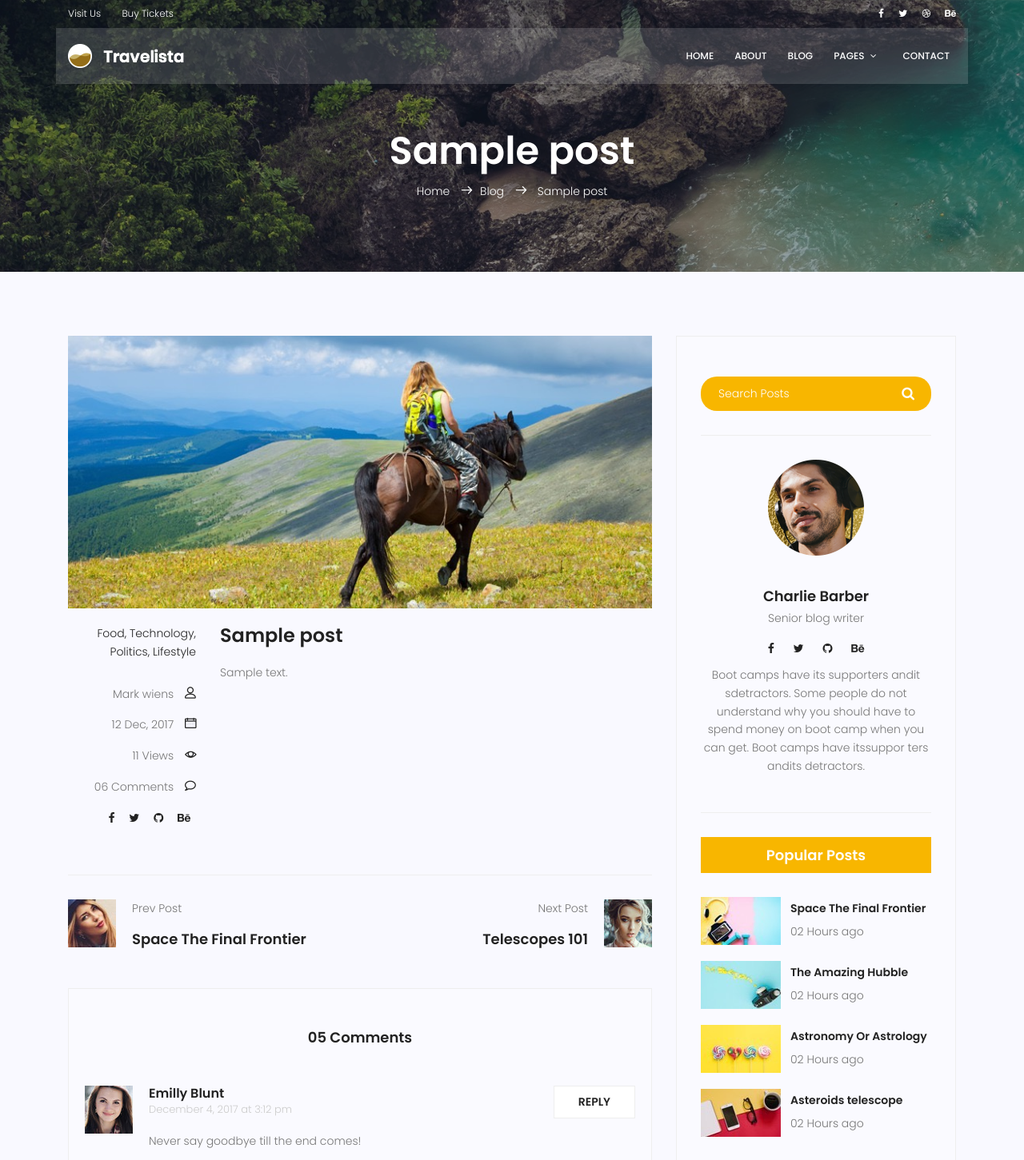
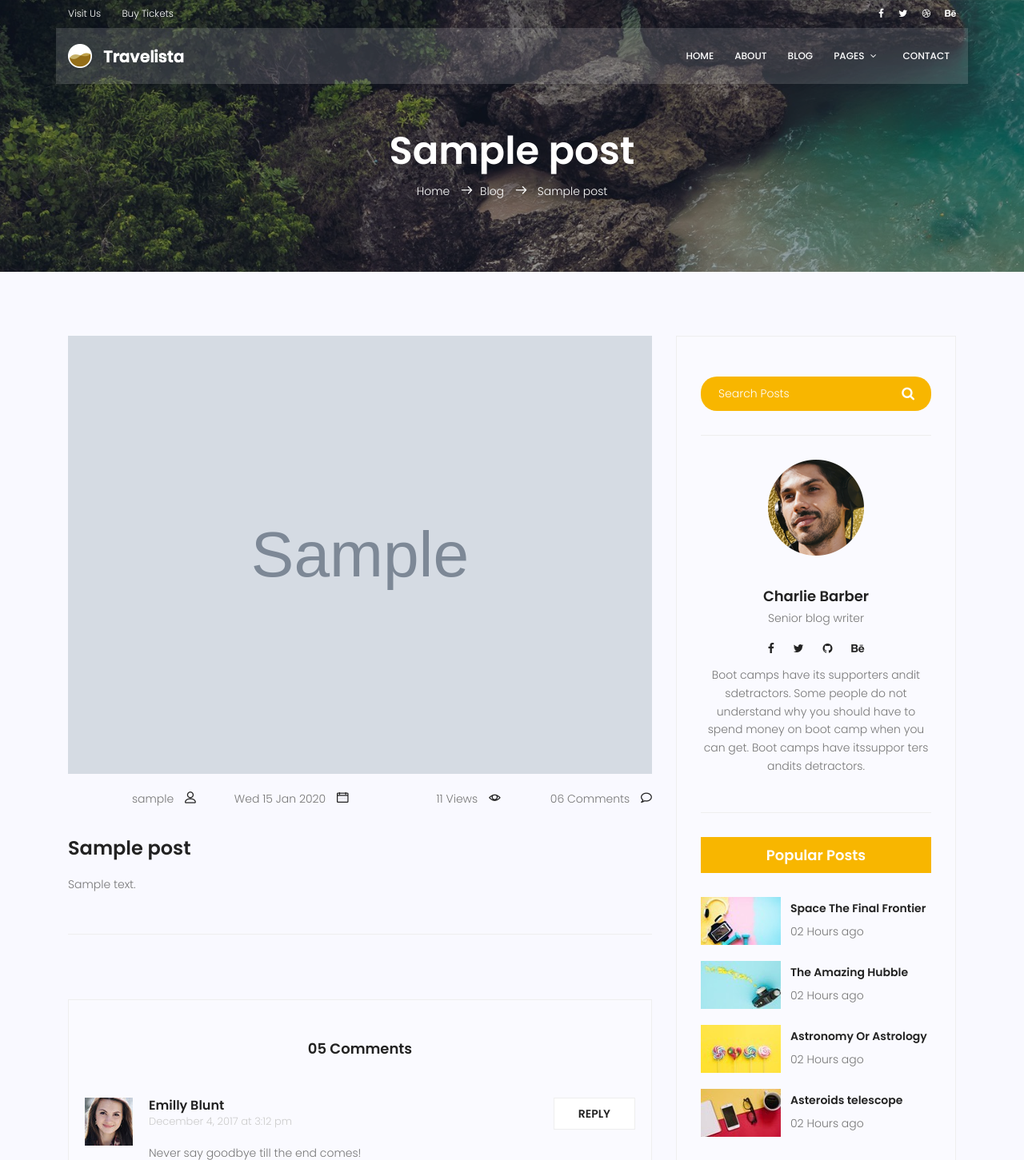
Before and after one commit to mobinazn/website, a Django app: page /blog/1 in a window 1280 px wide. Shown: the top 1451 px of the page at 80% size. Run offline with Django 3.2, Linux system fonts and the light colour scheme; tables that the repository leaves empty hold one stand-in row (values such as "Sample post"); grey boxes marked "Sample" are stand-in pictures; some libraries are stand-ins or nearby versions.

Commit message:
adding author, image and category field
adding author, image and category field on blog home and blog single page
concatenate content on blog home
using include tag

```diff
--- a/blog/models.py
+++ b/blog/models.py
@@ -1,13 +1,21 @@
 from django.db import models
+from django.contrib.auth.models import User
 
 # Create your models here.
+class Category(models.Model):
+    name = models.CharField(max_length=255)
+
+    def __str__(self) -> str:
+        return self.name
+
+
 class Post(models.Model):
-    # image
-    # author
+    image = models.ImageField(upload_to='blog/', default='blog/default.jpg')
+    author = models.ForeignKey(User, on_delete=models.SET_NULL, null=True)
     title = models.CharField(max_length=255)
     content = models.TextField()
     # tag
-    # category
+    category = models.ManyToManyField(Category)
     counted_views = models.IntegerField(default=0)
     status = models.BooleanField(default=False)
     published_date = models.DateTimeField(null=True)
@@ -19,3 +27,6 @@ class Post(models.Model):
 
     def __str__(self) -> str:
         return '{} - {}'.format(self.title,self.id)
+
+    # def snippets(self):
+    #     return self.content[:100] + ' ...'
--- a/blog/urls.py
+++ b/blog/urls.py
@@ -5,7 +5,5 @@ app_name = 'blog'
 
 urlpatterns = [
     path('', blog_view, name='index'),
-    path('<int:pid>', blog_single, name='single'),
-    # path('post/<int:post_id>/', blog_single, name='blog_single'),
-    # path('post-<int:pid>', test, name='test')
+    path('<int:pid>', blog_single, name='single')
 ]
--- a/blog/views.py
+++ b/blog/views.py
@@ -5,26 +5,27 @@ from django.utils import timezone
 
 def blog_view(request):
     # posts = Post.objects.all()
-    posts = Post.objects.filter(published_date__lte=timezone.now())
+    posts = Post.objects.filter(published_date__lte=timezone.now(), status=1).order_by('published_date')
     context = {'posts':posts}
     return render(request, 'blog/blog-home.html', context)
 
 
-# def blog_single(request):
-#     return render(request, 'blog/blog-single.html')
-
-
 def blog_single(request, pid):
-    post = get_object_or_404(Post, id=pid)
+    post = get_object_or_404(Post, id=pid, status=1, published_date__lte=timezone.now())
     post.counted_views += 1
     post.save()
-    context = {'post': post}
+
+    # posts = list(Post.objects.filter(published_date__lte=timezone.now(), status=1).order_by('published_date'))
+    # current_index = posts.index(post)
+    # prev_post = posts[current_index - 1] if current_index > 0 else None
+    # next_post = posts[current_index + 1] if current_index < len(posts) - 1 else None
+
+    next_post = Post.objects.filter(published_date__gt=post.published_date, status=1).order_by('published_date').first()
+    prev_post = Post.objects.filter(published_date__lt=post.published_date, status=1).order_by('-published_date').first()
+
+    context = {
+        'post': post,
+        'prev_post': prev_post,
+        'next_post': next_post,
+    }
     return render(request, 'blog/blog-single.html', context)
-
-
-
-def test(request, pid):
-    # post = Post.objects.get(id = pid)
-    post = get_object_or_404(Post, pk=pid)
-    context = {'post': post}
-    return render(request, 'test.html', context)
--- /dev/null
+++ b/templates/blog/blog-ads.html
@@ -0,0 +1,5 @@
+{% load static %}
+
+<div class="single-sidebar-widget ads-widget">
+    <a href="#"><img class="img-fluid" src="{% static 'img/blog/ads-banner.jpg' %}" alt=""></a>
+</div>
--- a/templates/blog/blog-single.html
+++ b/templates/blog/blog-single.html
@@ -26,35 +26,25 @@
 		<div class="row">
 			<div class="col-lg-8 posts-list">
 				<div class="single-post row">
+
 					<div class="col-lg-12">
 						<div class="feature-img">
-							<img class="img-fluid" src="{% static 'img/blog/feature-img1.jpg' %}" alt="">
+							<img class="img-fluid" src="{{post.image.url}}" alt="">
 						</div>
 					</div>
-					<div class="col-lg-3  col-md-3 meta-details">
-						<ul class="tags">
-							<li><a href="#">Food,</a></li>
-							<li><a href="#">Technology,</a></li>
-							<li><a href="#">Politics,</a></li>
-							<li><a href="#">Lifestyle</a></li>
-						</ul>
+					<div class="col-lg-13  col-md-12 meta-details">
 						<div class="user-details row">
-							<p class="user-name col-lg-12 col-md-12 col-6"><a href="#">Mark wiens</a> <span
+							<p class="user-name col-lg-3 col-md-6"><a href="#">{{post.author}}</a> <span
 									class="lnr lnr-user"></span></p>
-							<p class="date col-lg-12 col-md-12 col-6"><a href="#">12 Dec, 2017</a> <span
+							<p class="date col-lg-3 col-md-6"><a href="#">{{post.published_date|date:"D d M Y"}}</a> <span
 									class="lnr lnr-calendar-full"></span></p>
-							<p class="view col-lg-12 col-md-12 col-6"><a href="#">{{post.counted_views}} Views</a> <span
+							<p class="view col-lg-3 col-md-6"><a href="#">{{post.counted_views}} Views</a> <span
 									class="lnr lnr-eye"></span></p>
-							<p class="comments col-lg-12 col-md-12 col-6"><a href="#">06 Comments</a> <span
+							<p class="comments col-lg-3 col-md-6"><a href="#">06 Comments</a> <span
 									class="lnr lnr-bubble"></span></p>
-							<ul class="social-links col-lg-12 col-md-12 col-6">
-								<li><a href="#"><i class="fa fa-facebook"></i></a></li>
-								<li><a href="#"><i class="fa fa-twitter"></i></a></li>
-								<li><a href="#"><i class="fa fa-github"></i></a></li>
-								<li><a href="#"><i class="fa fa-behance"></i></a></li>
-							</ul>
 						</div>
 					</div>
+
 					<div class="col-lg-9 col-md-9">
 						<h3 class="mt-20 mb-20">{{post.title}}</h3>
 						{{post.content}}
@@ -65,33 +55,43 @@
 					<div class="row">
 						<div
 							class="col-lg-6 col-md-6 col-12 nav-left flex-row d-flex justify-content-start align-items-center">
+							{% if prev_post %}
 							<div class="thumb">
-								<a href="#"><img class="img-fluid" src="{% static 'img/blog/prev.jpg' %}" alt=""></a>
+								<a href="{% url 'blog:single' prev_post.id %}"><img class="img-fluid"
+										src="{{prev_post.image.url}}" alt=""
+										style="width: 70px; height: 70px; object-fit: cover;"></a>
 							</div>
 							<div class="arrow">
-								<a href="#"><span class="lnr text-white lnr-arrow-left"></span></a>
+								<a href="{% url 'blog:single' prev_post.id %}"><span
+										class="lnr text-white lnr-arrow-left"></span></a>
 							</div>
 							<div class="detials">
 								<p>Prev Post</p>
-								<a href="#">
-									<h4>Space The Final Frontier</h4>
+								<a href="{% url 'blog:single' prev_post.id %}">
+									<h4>{{ prev_post.title }}</h4>
 								</a>
 							</div>
+							{% endif %}
 						</div>
 						<div
 							class="col-lg-6 col-md-6 col-12 nav-right flex-row d-flex justify-content-end align-items-center">
+							{% if next_post %}
 							<div class="detials">
 								<p>Next Post</p>
-								<a href="#">
-									<h4>Telescopes 101</h4>
+								<a href="{% url 'blog:single' next_post.id %}">
+									<h4>{{ next_post.title }}</h4>
 								</a>
 							</div>
 							<div class="arrow">
-								<a href="#"><span class="lnr text-white lnr-arrow-right"></span></a>
+								<a href="{% url 'blog:single' next_post.id %}"><span
+										class="lnr text-white lnr-arrow-right"></span></a>
 							</div>
 							<div class="thumb">
-								<a href="#"><img class="img-fluid" src="{% static 'img/blog/next.jpg' %}" alt=""></a>
+								<a href="{% url 'blog:single' next_post.id %}"><img class="img-fluid"
+										src="{{next_post.image.url}}" alt=""
+										style="width: 70px; height: 70px; object-fit: cover;"></a>
 							</div>
+							{% endif %}
 						</div>
 					</div>
 				</div>
@@ -228,26 +228,9 @@
 							<button type="submit"><i class="fa fa-search"></i></button>
 						</form>
 					</div>
-					<div class="single-sidebar-widget user-info-widget">
-						<img src="{% static 'img/blog/user-info.png' %}" alt="">
-						<a href="#">
-							<h4>Charlie Barber</h4>
-						</a>
-						<p>
-							Senior blog writer
-						</p>
-						<ul class="social-links">
-							<li><a href="#"><i class="fa fa-facebook"></i></a></li>
-							<li><a href="#"><i class="fa fa-twitter"></i></a></li>
-							<li><a href="#"><i class="fa fa-github"></i></a></li>
-							<li><a href="#"><i class="fa fa-behance"></i></a></li>
-						</ul>
-						<p>
-							Boot camps have its supporters andit sdetractors. Some people do not understand why you
-							should have to spend money on boot camp when you can get. Boot camps have itssuppor ters
-							andits detractors.
-						</p>
-					</div>
+
+					{% include 'blog/blog-writer.html' %}
+
 					<div class="single-sidebar-widget popular-post-widget">
 						<h4 class="popular-title">Popular Posts</h4>
 						<div class="popular-post-list">
@@ -297,9 +280,9 @@
 							</div>
 						</div>
 					</div>
-					<div class="single-sidebar-widget ads-widget">
-						<a href="#"><img class="img-fluid" src="{% static 'img/blog/ads-banner.jpg' %}" alt=""></a>
-					</div>
+
+					{% include 'blog/blog-ads.html' %}
+
 					<div class="single-sidebar-widget post-category-widget">
 						<h4 class="category-title">Post Catgories</h4>
 						<ul class="cat-list">
--- /dev/null
+++ b/templates/blog/blog-writer.html
@@ -0,0 +1,22 @@
+{% load static %}
+
+<div class="single-sidebar-widget user-info-widget">
+    <img src="{% static 'img/blog/user-info.png' %}" alt="">
+    <a href="#">
+        <h4>Charlie Barber</h4>
+    </a>
+    <p>
+        Senior blog writer
+    </p>
+    <ul class="social-links">
+        <li><a href="#"><i class="fa fa-facebook"></i></a></li>
+        <li><a href="#"><i class="fa fa-twitter"></i></a></li>
+        <li><a href="#"><i class="fa fa-github"></i></a></li>
+        <li><a href="#"><i class="fa fa-behance"></i></a></li>
+    </ul>
+    <p>
+        Boot camps have its supporters andit sdetractors. Some people do not understand why you
+        should have to spend money on boot camp when you can get. Boot camps have itssuppor ters
+        andits detractors.
+    </p>
+</div>
```
Also changed, not shown: blog/admin.py (+4 -3 lines), templates/blog/blog-home.html (+17 -33 lines), blog/migrations/0003_auto_20240625_1408.py (added), blog/migrations/0004_post_image.py (added), blog/migrations/0005_auto_20240627_0211.py (added), media/blog/default.jpg (added), media/blog/feature-img2.jpg (added), media/blog/feature-img4.jpg (added), website/migrations/0002_alter_contact_options.py (added).
